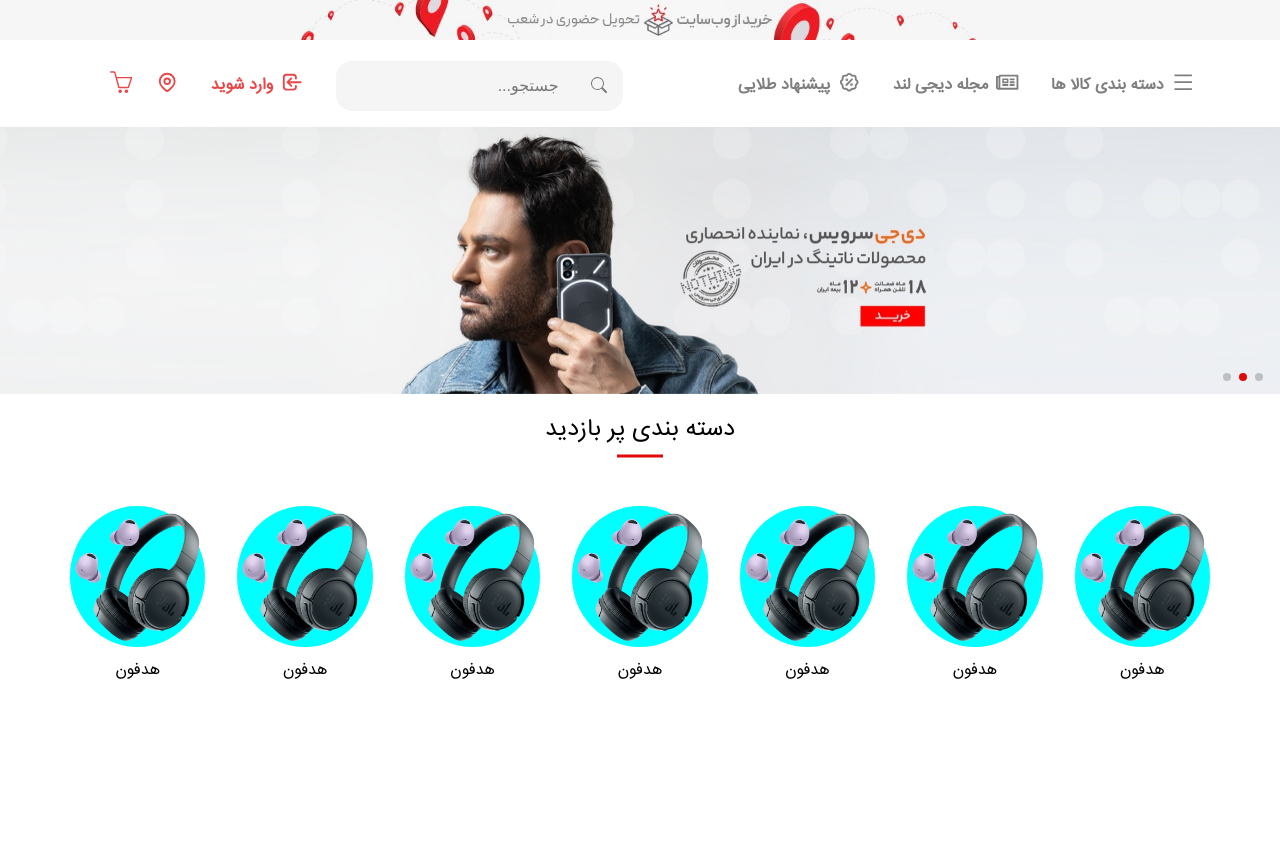
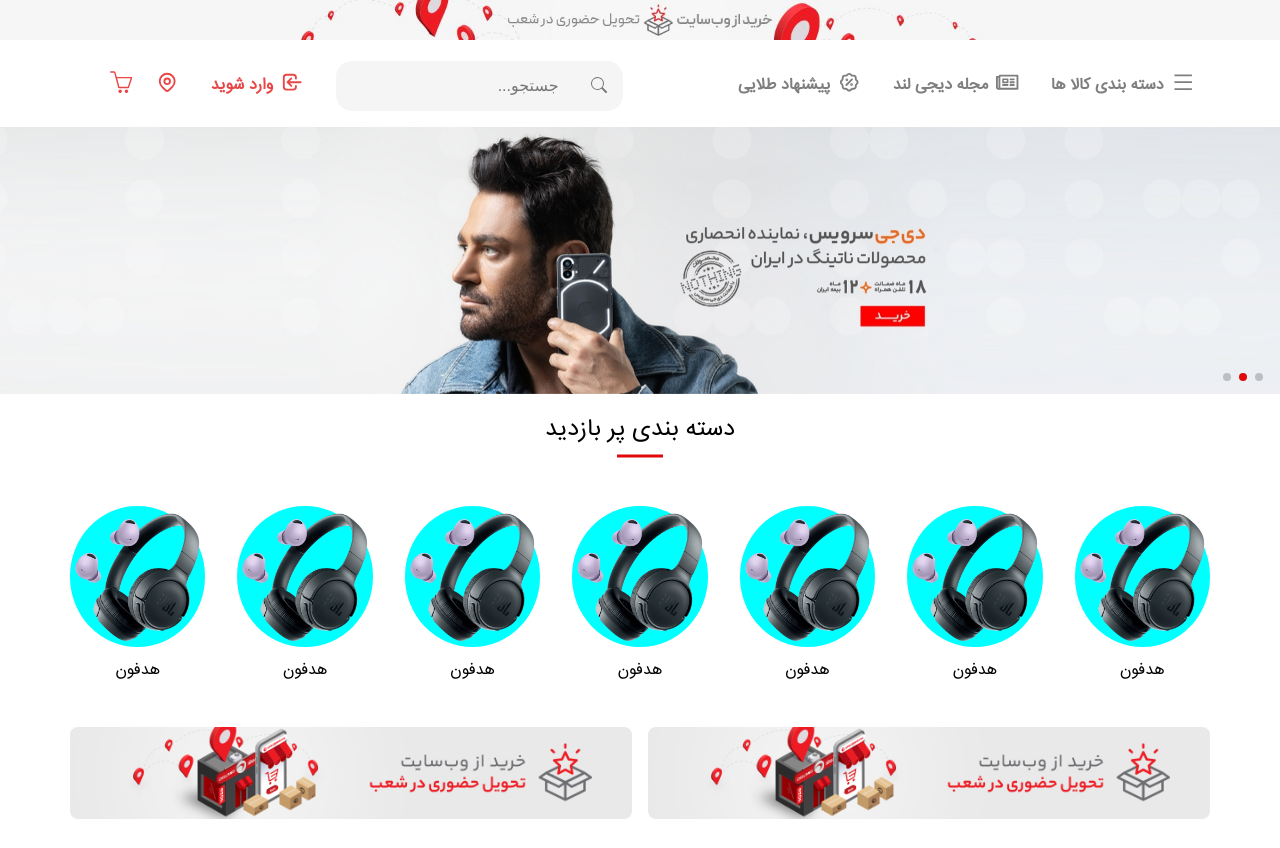
Before and after one commit to CodeLandGroup/digiland-front, a React (Create React App) app: page / in a window 1280 px wide. Before the commit the page ends 800 px from the top, so only its background shows below. Built offline with nearby package versions, Linux system fonts and the light colour scheme.

Commit message:
Create Popular product cover component

```diff
--- a/src/assets/css/Home/PopularProduct.css
+++ b/src/assets/css/Home/PopularProduct.css
@@ -1,10 +1,11 @@
+/* Start Popular Product Component styles */
 .popular-product{
-    margin-top: 1.5rem;
+    padding: 1.5rem;
 }
 .popular-items{
     padding: 3rem 0;
 }
-
+/* Popular Product item component styles */
 .popular-item{
     display: flex;
     flex-direction: column;
@@ -24,3 +25,9 @@
 .item-name{
     margin-top: 1rem;
 }
+
+/* Popular Product cover component styles */
+.cover img{
+    width: 100%;
+    border-radius: .5rem;
+}
--- a/src/components/Home/PopularProductComponent.jsx
+++ b/src/components/Home/PopularProductComponent.jsx
@@ -2,9 +2,12 @@
 // import components
 import PopularProductItem from './PopularProductItem'
 import TitleProdoct from './TitleProdoct'
+import PopularProductCover from './PopularProductCover'
 // import style css
 import '../../assets/css/Home/PopularProduct.css'
+// import mui Component
 import {Grid} from '@mui/material'
+
 
 export default function PopularProductComponent() {
     return (
@@ -36,8 +39,15 @@
                 </Grid>
             </div>
 
-            <div>
-
+            <div className='popular-cover'>
+                <Grid container spacing={2} >
+                    <Grid item xs={6}>
+                    <PopularProductCover />
+                    </Grid>
+                    <Grid item xs={6}>
+                    <PopularProductCover />
+                    </Grid>
+                </Grid>
             </div>
 
         </div>
--- a/src/components/Home/PopularProductCover.jsx
+++ b/src/components/Home/PopularProductCover.jsx
@@ -0,0 +1,9 @@
+import React from 'react'
+
+export default function PopularProductCover() {
+  return (
+    <div className='cover'>
+      <img src={require('../../assets/images/popular-product/cover/cover1.jpeg')} alt="" />
+    </div>
+  )
+}
```
